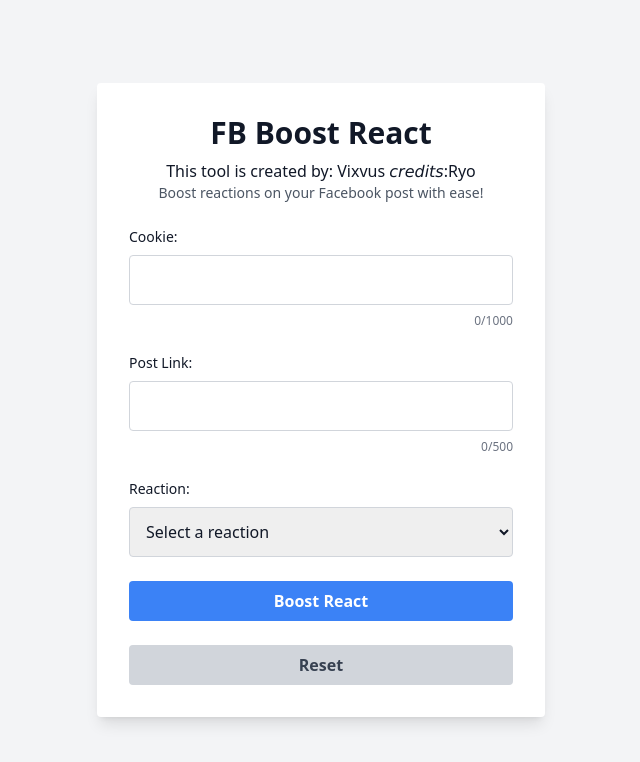
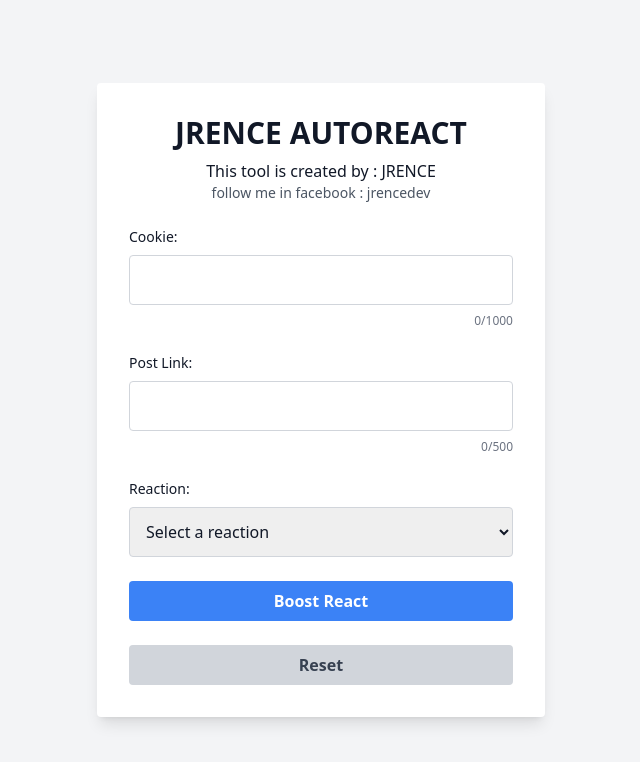
Before and after one commit to jrencedev/jrencedev-auto-react, a website: page index.html in a window 1280 px wide. Shown: the whole page, without its empty margins (319-959 px from the left). Drawn offline with nearby package versions, Linux system fonts and the light colour scheme.

Commit message:
Update index.html

```diff
--- a/index.html
+++ b/index.html
@@ -3,7 +3,7 @@
 <head>
   <meta charset="UTF-8">
   <meta name="viewport" content="width=device-width, initial-scale=1.0">
-  <title>Venus</title>
+  <title>JRENCEDEV</title></title>
   <link rel="stylesheet" href="https://fonts.googleapis.com/css2?family=Poppins:wght@400;600&display=swap">
   <script src="https://cdn.tailwindcss.com"></script>
   <style>
@@ -78,9 +78,9 @@
   </div>
 
   <div class="bg-white dark:bg-gray-800 p-8 rounded shadow-lg w-full max-w-md">
-    <h1 class="text-3xl font-bold mb-2 text-center">FB Boost React</h1>
-    <p style="text-align: center;">This tool is created by: Vixvus 𝘤𝘳𝘦𝘥𝘪𝘵𝘴:Ryo</p>
-    <p class="text-center text-sm mb-6 text-gray-600 dark:text-gray-300">Boost reactions on your Facebook post with ease!</p>
+    <h1 class="text-3xl font-bold mb-2 text-center">JRENCE AUTOREACT</h1>
+    <p style="text-align: center;">This tool is created by : JRENCE</p>
+    <p class="text-center text-sm mb-6 text-gray-600 dark:text-gray-300">follow me in facebook : jrencedev</p>
     <form id="boost-form" class="space-y-6" novalidate>
       <div>
         <label for="fb_cookie" class="block text-sm font-medium mb-2">Cookie:</label>
```
